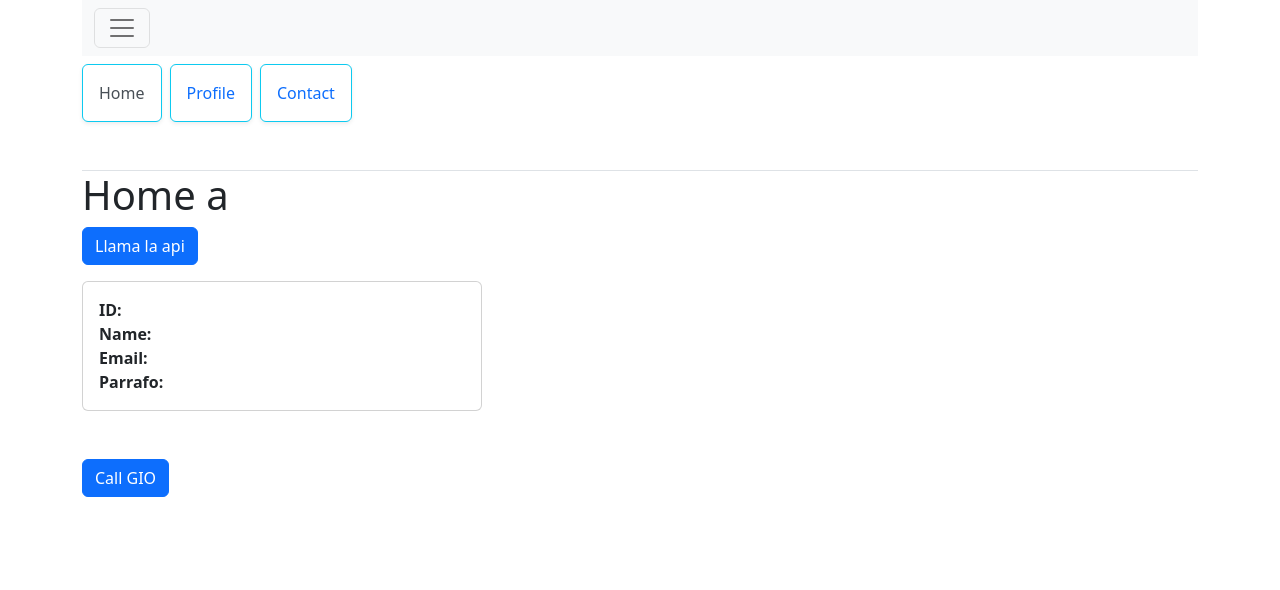
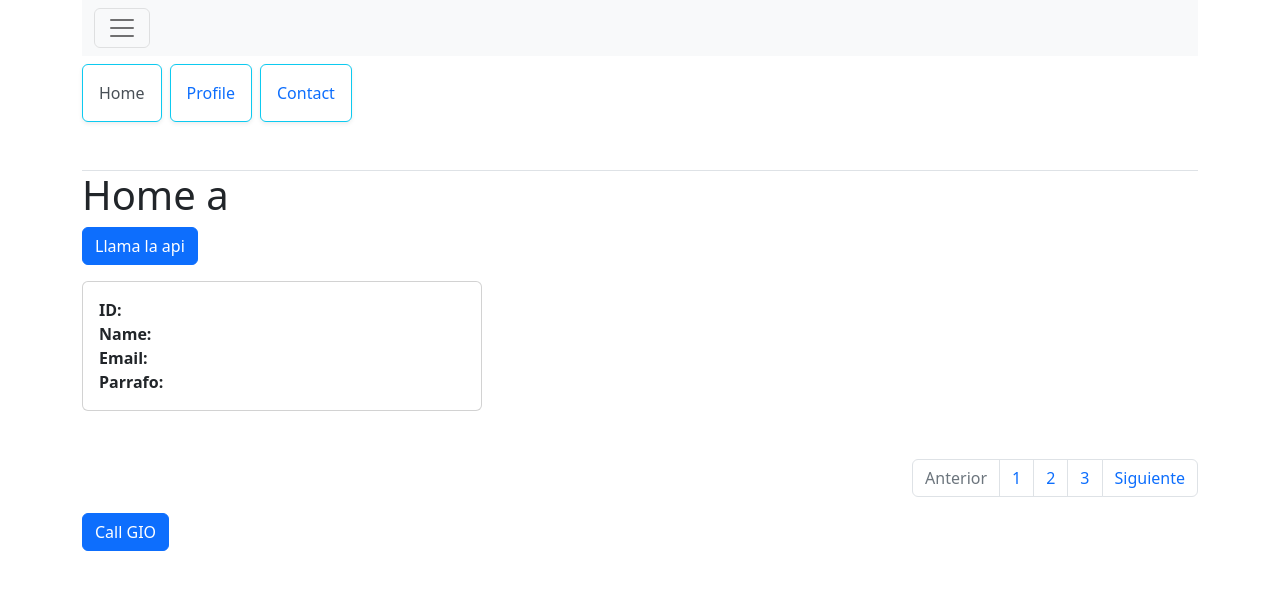
Before and after one commit to zPopeyex/next-ofi, a Next.js app: page / in a window 1280 px wide. Shown: the top 590 px of the page. Built offline with nearby package versions, Linux system fonts and the light colour scheme.

Commit message:
Add index page

```diff
--- a/pages/index.js
+++ b/pages/index.js
@@ -141,19 +141,53 @@ export default function Home() {
                 </p>
               </div>
             </div>
+            <div>
+              <nav aria-label="Page navigation example">
+                <ul className="pagination justify-content-end">
+                  <li className="page-item disabled">
+                    <a className="page-link" href="#" tabIndex="-1">
+                      Anterior
+                    </a>
+                  </li>
+                  <li className="page-item">
+                    <a className="page-link" href="#">
+                      1
+                    </a>
+                  </li>
+                  <li className="page-item">
+                    <a className="page-link" href="#">
+                      2
+                    </a>
+                  </li>
+                  <li className="page-item">
+                    <a className="page-link" href="#">
+                      3
+                    </a>
+                  </li>
+                  <li className="page-item">
+                    <a className="page-link" href="#">
+                      Siguiente
+                    </a>
+                  </li>
+                </ul>
+              </nav>
+            </div>
             <button className="btn btn-primary" onClick={callGIO}>
               Call GIO
             </button>
             {datas?.map((info, i) => {
               return (
-                <div key={i}>
+                <div className="fs-2 " key={i}>
                   <hr></hr>
                   <p>ID: {info.c001_rowid}</p>
                   <p>Nombre: {info.third.c120_razon_social}</p>
                   <p>Correo: {info.c001_correo_electronico}</p>
                   <p>Telefono: {info.c001_numero_celular}</p>
-                  {info.third.attached_file && (
+
+                  {info.third.attached_file.c180_ruta || (
                     <img
+                      style={{ height: "500px" }}
+                      className="rounded-circle shadow-lg p-3 mb-5 bg-body rounded"
                       src={
                         "https://2b00-186-116-53-211.ngrok.io/" +
                         info.third.attached_file?.c180_ruta
```
